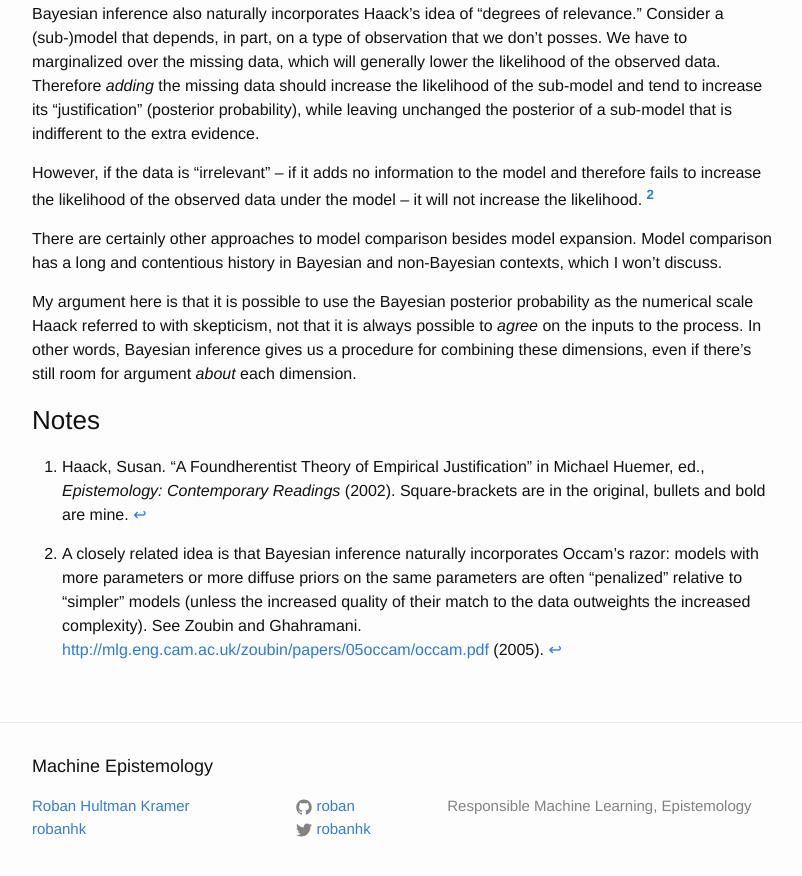
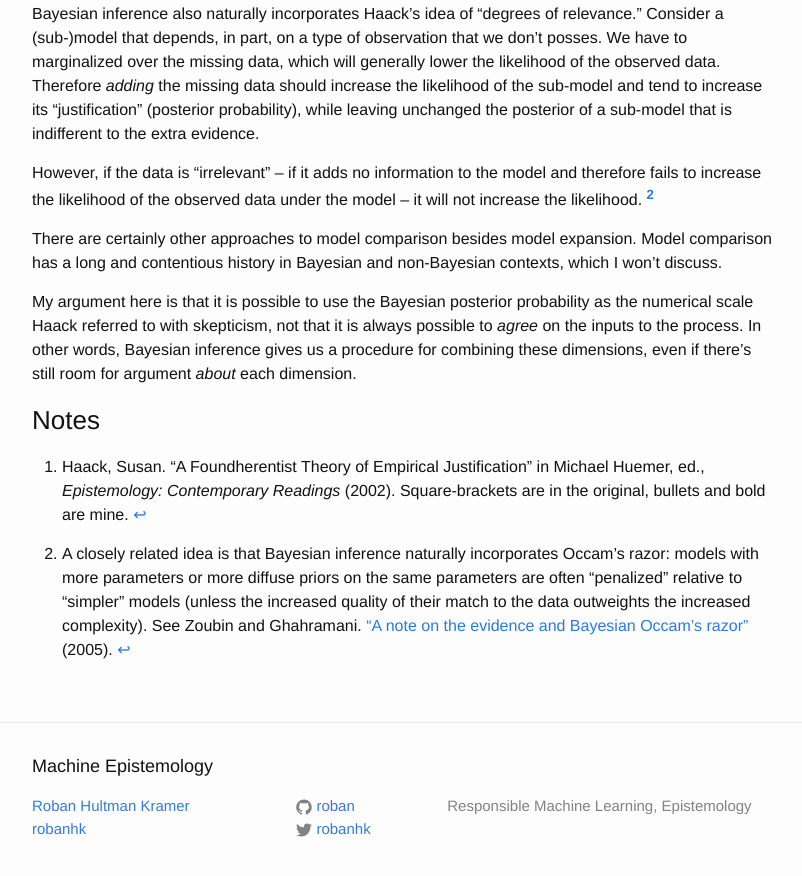
Before and after one commit to roban/machine-epistemology, a Jekyll site: the page built from _posts/2015-06-28-foundherentism.md, in a window 1280 px wide and 900 px high, scrolled down 2113 px. Shown: the top 876 px of the window, without its empty margins (238-1040 px from the left). Built offline with Jekyll 4.4.1, drawn with Linux system fonts in a browser that asks for light colours; formulas are drawn with MathJax 3.

Commit message:
typo fix and twitter card attributes

```diff
--- a/_posts/2015-06-28-foundherentism.md
+++ b/_posts/2015-06-28-foundherentism.md
@@ -139,9 +139,9 @@ likelihood. [^occam]
     diffuse priors on the same parameters are often "penalized"
     relative to "simpler" models (unless the increased quality of
     their match to the data outweights the increased complexity). See
-    Zoubin and
-    Ghahramani. [http://mlg.eng.cam.ac.uk/zoubin/papers/05occam/occam.pdf]("A
-    note on the evidence and Bayesian Occam’s razor") (2005).
+    Zoubin and Ghahramani. ["A note on the evidence and Bayesian Occam’s
+    razor"](http://mlg.eng.cam.ac.uk/zoubin/papers/05occam/occam.pdf)
+    (2005).
 
 There are certainly other approaches to model comparison besides model
 expansion. Model comparison has a long and contentious history in
```
Also changed, not shown: _posts/2022-07-23-responsible-machine-learning-is-like-security.md (+2 -0 lines).
